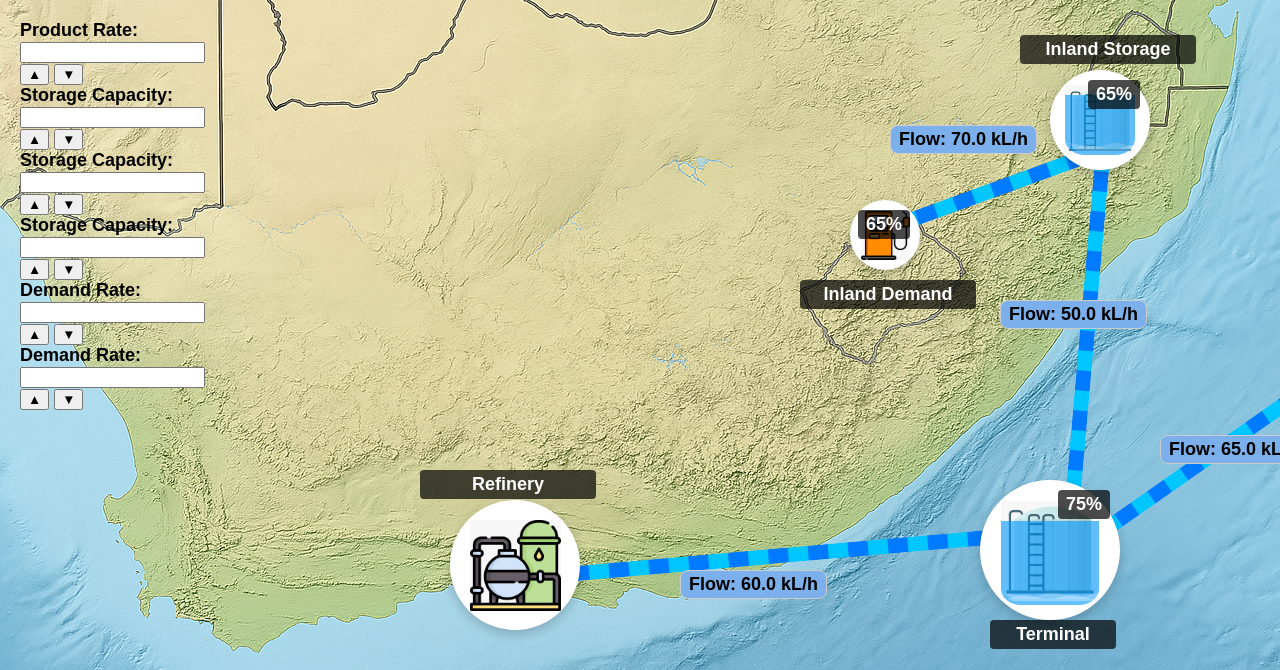
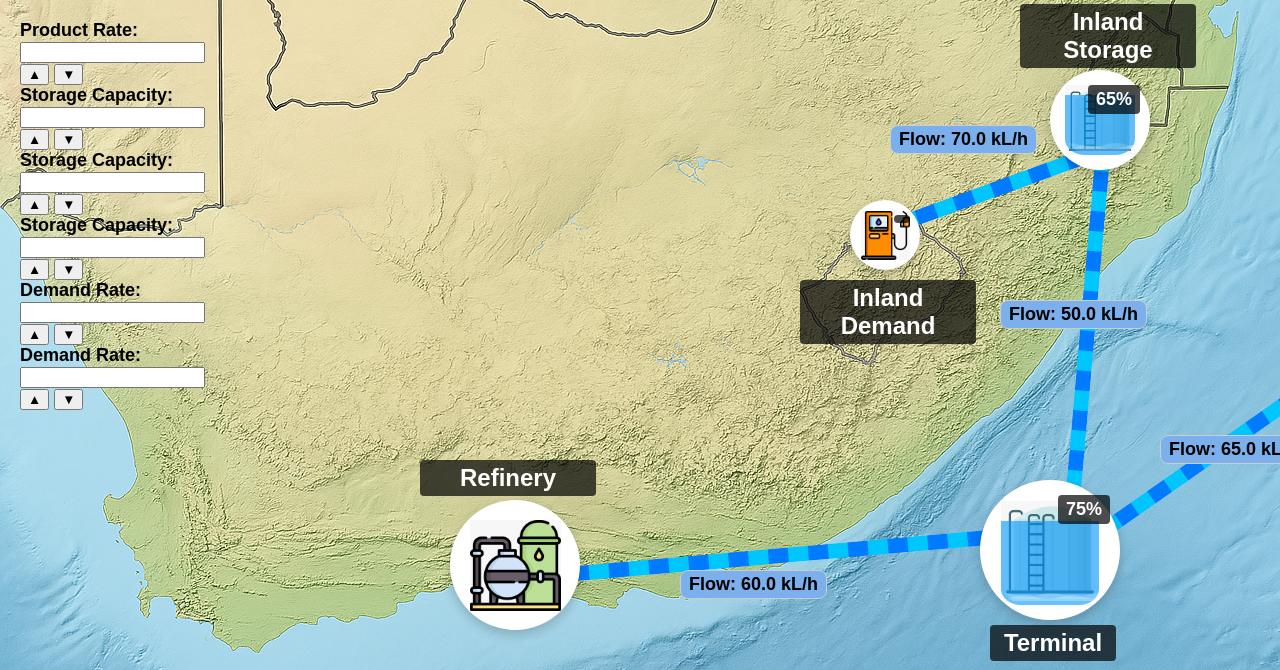
Before and after one commit to Momo-2689/Oil, a Flask app: page / in a window 1280 px wide. Shown: the part 130-800 px from the top of the page. Run offline with Flask 3, Linux system fonts and the light colour scheme.

Commit message:
30 June 2025

```diff
--- a/templates/index.html
+++ b/templates/index.html
@@ -85,7 +85,7 @@
 
     .percentage-overlay {
       position: absolute;
-      top: 10px;
+      top: 15px;
       right: 10px;
       padding: 4px 8px;
       background: rgba(0, 0, 0, 0.7);
@@ -100,7 +100,7 @@
       position: absolute;
       width: 160px;
       text-align: center;
-      font-size: 18px;
+      font-size: 24px;
       background: rgba(0, 0, 0, 0.7);
       color: white;
       border-radius: 4px;
@@ -123,11 +123,11 @@
       padding: 20px;
     }
 
-    #refinery + .card-label { top: 470px; left: 420px; }
-    #terminal + .card-label { top: 620px; left: 990px; width: 110px;  }
+    #refinery + .card-label { top: 460px; left: 420px; }
+    #terminal + .card-label { top: 625px; left: 990px; width: 110px;  }
     #local-storage + .card-label { top: 630px; left: 990px;  }
-    #inland-storage + .card-label { top: 35px; left: 1020px; }
-    #local-demand + .card-label { top: 115px; left: 1300px; }
+    #inland-storage + .card-label { top: 4px; left: 1020px; }
+    #local-demand + .card-label { top: 80px; left: 1300px; }
     #inland-demand + .card-label { top: 280px; left: 800px; }
 
     .pipe {
@@ -148,7 +148,7 @@
     #pipe1 { top: 550px; left: 520px; width: 480px; transform: rotate(-5deg); }
     #pipe2 { top: 380px; left: 860px; width: 445px; transform: rotate(275deg); }
     #pipe3 { top: 180px; left: 900px; width: 200px; transform: rotate(160deg); }
-    #pipe4 { top: 270px; left: 1300px; width: 150px; transform: rotate(100deg); }
+    #pipe4 { top: 270px; left: 1300px; width: 150px; transform: rotate(280deg); }
     #pipe5 { top: 475px; left: 1000px; width: 345px; height: 15px; transform: rotate(-35deg); }
 
     .flow-label {
@@ -299,9 +299,9 @@
 
     <div class="card-label">Inland Storage</div>
     <div class="card" id="status"><h3>Status</h3><p>Monitoring...</p></div>
-    <div class="card" id="local-demand" onclick="openModal('Local Demand')"><img src ="..\source\OtherOilPump.jpg" alt="Local Demand Image"><span class="percentage-overlay">80%</span></div>
+    <div class="card" id="local-demand" onclick="openModal('Local Demand')"><img src ="..\source\OtherOilPump.jpg" alt="Local Demand Image"><span class="percentage-overlay"></div>
     <div class="card-label">Local Demand</div>
-    <div class="card" id="inland-demand" onclick="openModal('Inland Demand')"><img src ="..\source\OtherOilPump.jpg" alt="Inland Demand Image"><span class="percentage-overlay">65%</span></div>
+    <div class="card" id="inland-demand" onclick="openModal('Inland Demand')"><img src ="..\source\OtherOilPump.jpg" alt="Inland Demand Image"><span class="percentage-overlay"></div>
     <div class="card-label">Inland Demand</div>
 
 
@@ -385,12 +385,12 @@
 
 
 const options = [
-      ["Shutdown", "Operational"], // Spinner 1
-      ["20%", "40%", "60%", "80%", "100%"],        // Spinner 2
-      ["20%", "40%", "60%", "80%", "100%"],            // Spinner 3
-      ["20%", "40%", "60%", "80%", "100%"],             // Spinner 4
-      ["Low", "Medium", "High"], // Spinner 5
-      ["Low", "Medium", "High"]  // Spinner 6
+      ["Shutdown", "low", "Planned", "High"], // Spinner 1
+      ["100%", "80%", "60%", "40%", "20% ", "0%"],        // Spinner 2
+      ["100%", "80%", "60%", "40%", "20% ", "0%"],            // Spinner 3
+      ["100%", "80%", "60%", "40%", "20% ", "0%"],             // Spinner 4
+      ["Low", "Planned", "High"], // Spinner 5
+      ["Low", "Planned", "High"]  // Spinner 6
     ];
 
     const indices = [0, 0, 0, 0, 0, 0];
@@ -416,12 +416,6 @@ const options = [
       }
     };
 
-//    const options = {
-//      "Refinery": ["Shutdown", "Operational"],
-//      "Terminal": ["0 tanks out", "1 tanks out","2 tanks out", "3 tanks out", "4 tanks out"],
-//      "Local Storage": ["None", "Full"],
-//      "Inland Storage": ["0 tanks out", "1 tanks out","2 tanks out", "3 tanks out"]
-//    };
 
     const cardGlowMap = {
       "Refinery": ["glow-red", "glow-green"],
```
